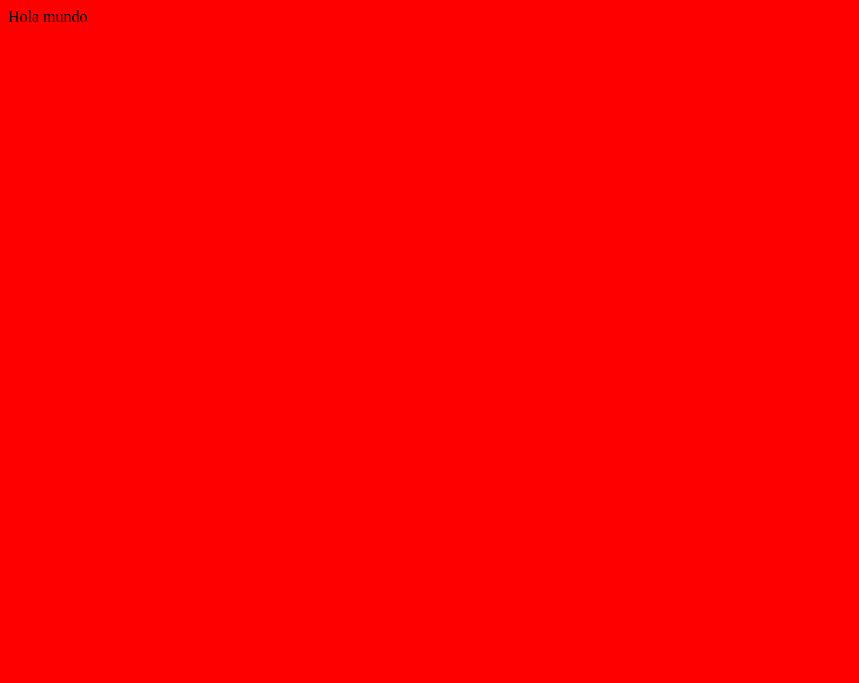
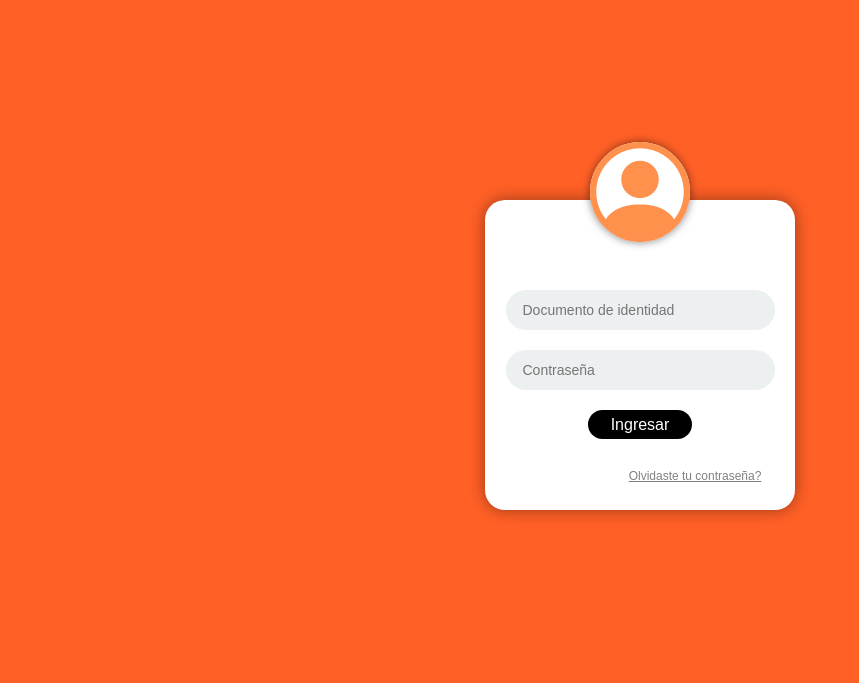
Before and after one commit to miguelparra2020/proyecto_final_ADSO, a plain HTML site: page index.html in a window 1280 px wide. Shown: the whole page, without its empty margins (0-859 px from the left). Drawn offline with Linux system fonts and the light colour scheme.

Commit message:
Cambios landpage

```diff
--- a/index.html
+++ b/index.html
@@ -1,13 +1,53 @@
 <!DOCTYPE html>
 <html lang="en">
+
 <head>
     <meta charset="UTF-8">
     <meta http-equiv="X-UA-Compatible" content="IE=edge">
     <meta name="viewport" content="width=device-width, initial-scale=1.0">
-    <link rel="stylesheet" href="style.css">
-    <title>Document</title>
+    <title>Iniciar sesion</title>
+    <link rel="stylesheet" type="text/css" href="./registrar.css" />
+    <link rel="stylesheet" href="https://cdnjs.cloudflare.com/ajax/libs/font-awesome/6.1.2/css/all.min.css"
+        integrity="sha512-1sCRPdkRXhBV2PBLUdRb4tMg1w2YPf37qatUFeS7zlBy7jJI8Lf4VHwWfZZfpXtYSLy85pkm9GaYVYMfw5BC1A=="
+        crossorigin="anonymous" referrerpolicy="no-referrer" />
+
+
 </head>
+
 <body>
-    Hola mundo
+    <div id="section_0"></div>
+    <div id="section_1">
+        <div id="inicio">
+            <div id="logo_user">
+                <svg xmlns="http://www.w3.org/2000/svg" width="100" height="100" fill="currentColor"
+                    class="bi bi-person-circle" viewBox="0 0 16 16" id="user">
+                    <path d="M11 6a3 3 0 1 1-6 0 3 3 0 0 1 6 0z" />
+                    <path fill-rule="evenodd"
+                        d="M0 8a8 8 0 1 1 16 0A8 8 0 0 1 0 8zm8-7a7 7 0 0 0-5.468 11.37C3.242 11.226 4.805 10 8 10s4.757 1.225 5.468 2.37A7 7 0 0 0 8 1z" />
+                </svg>
+            </div>
+        </div>
+
+        <div id="pantalla-ingreso">
+            <div class="centrar">
+                <div class="espacio">
+                    <input type="text" class="login-field" value="" placeholder="Documento de identidad"
+                        id="login-name">
+                    <label class="login-field-icon fui-user" for="login-name"></label>
+                </div>
+
+                <div class="espacio">
+                    <input type="password" class="login-field" value="" placeholder="Contraseña" id="login-pass">
+                    <label class="login-field-icon fui-lock" for="login-pass"></label>
+                </div>
+
+                <a class="ing" href="/Viasualizar_todo_adm/menu_adm.html">Ingresar</a>
+                <a class="olvidaste" href="./restablecer_contraseña.html">Olvidaste tu contraseña?</a>
+
+            </div>
+        </div>
+
+    </div>
 </body>
+
 </html>
--- /dev/null
+++ b/olvide.css
@@ -0,0 +1,119 @@
+*{
+    margin: 0;
+    padding: 0;
+    }
+
+    body {
+    font-family: Arial;
+    background-color: rgb(255, 96, 38);
+    }
+
+    #section_0{
+        width: 100%;
+        height: 25vh;
+
+    }
+
+    #section_1{
+        width: 100%;
+        height: 60vh;
+        position: relative;
+        display: flex;
+        flex-direction: column;
+        align-items: center;
+        justify-content: flex-start;
+
+    }
+    #inicio {
+        width: 100%;
+        height: 90px;
+        display: flex;
+        align-items: flex-end;
+        justify-content: center;
+        position: absolute;
+        top: -10%;
+
+    }
+    #user{
+        color: #FF914D;
+    }
+    #logo_user{
+        width: 100px;
+        height: 100px;
+        background-color: #FFF;
+        box-shadow: 0 0 8px 0 rgb(0,0,0,50%);
+        border-radius: 131px;
+    }
+    #pantalla-ingreso {
+        width: 270px;
+        height: 270px;
+        background-color: #FFF;
+        padding: 20px;
+        border-radius: 20px;
+        box-shadow: 0 0 16px 0 rgb(0,0,0,40%);
+    }
+
+    .centrar {
+        text-align: center;
+        position: relative;
+        margin-top: 50px;
+
+        }
+
+.espacio {
+     margin-bottom: 10px;
+}
+
+    #icono {
+        height: 30%;
+        width: 30%;
+        color: orange;
+    }
+
+            input {
+            background-color: #ECF0F1;
+            border: 2px solid transparent;
+            border-radius: 20px;
+            font-size: 14px;
+            font-weight: 200;
+            padding: 10px 0;
+            width: 250px;
+            transition: border .5s;
+            padding-left: 15px;
+
+            }
+
+            input:focus {
+            border: 2px solid orangered;
+            box-shadow: none;
+            }
+
+            .ing {
+                border: 2px solid transparent;
+                background: black;
+                color: #ffffff;
+                font-size: 16px;
+                line-height: 15px;
+                padding: 10px 0;
+                text-decoration: none;
+                text-shadow: none;
+                border-radius: 30px;
+                box-shadow: none;
+                transition: 0.25s;
+                display: block;
+                width: 200px;
+                margin: 0 auto;
+                margin-top: 30px;
+            }
+
+            .ing:hover {
+                background-color: #FF914D;
+            }
+
+            .olvidaste {
+                font-size: 12px;
+                color: grey;
+                display: block;
+                margin-top: 16px;
+                margin-right: 110px;
+            }
--- /dev/null
+++ b/registrar.css
@@ -0,0 +1,122 @@
+*{
+margin: 0;
+padding: 0;
+}
+
+body {
+font-family: Arial;
+background-color: rgb(255, 96, 38);
+}
+
+#section_0{
+    width: 100%;
+    height: 25vh;
+
+}
+
+#section_1{
+    width: 100%;
+    height: 60vh;
+    position: relative;
+    display: flex;
+    flex-direction: column;
+    align-items: center;
+    justify-content: flex-start;
+
+}
+#inicio {
+    width: 100%;
+    height: 90px;
+    display: flex;
+    align-items: flex-end;
+    justify-content: center;
+    position: absolute;
+    top: -10%;
+
+}
+#user{
+    color: #FF914D;
+}
+#logo_user{
+    width: 100px;
+    height: 100px;
+    background-color: #FFF;
+    box-shadow: 0 0 8px 0 rgb(0,0,0,50%);
+    border-radius: 131px;
+}
+#pantalla-ingreso {
+    width: 270px;
+    height: 270px;
+    background-color: #FFF;
+    padding: 20px;
+    border-radius: 20px;
+    box-shadow: 0 0 16px 0 rgb(0,0,0,40%);
+}
+
+.centrar {
+    text-align: center;
+    position: relative;
+    margin-top: 70px;
+
+    }
+
+    .espacio {
+        margin-bottom: 20px;
+        }
+
+#icono {
+    height: 30%;
+    width: 30%;
+    color: orange;
+}
+
+        input {
+        background-color: #ECF0F1;
+        border: 2px solid transparent;
+        border-radius: 20px;
+        font-size: 14px;
+        font-weight: 200;
+        padding: 10px 0;
+        width: 250px;
+        transition: border .5s;
+        padding-left: 15px;
+
+        }
+
+        input:focus {
+        border: 2px solid orangered;
+        box-shadow: none;
+        }
+
+.ing {
+    border: 2px solid transparent;
+    background: black;
+    color: #ffffff;
+    font-size: 16px;
+    line-height: 15px;
+    padding: 5px 0;
+    text-decoration: none;
+    text-shadow: none;
+    border-radius: 30px;
+    box-shadow: none;
+    transition: 0.25s;
+    display: block;
+    width: 100px;
+    margin: 0 auto;
+}
+
+.ing:hover {
+    background-color: #FF914D;
+}
+
+.olvidaste {
+    font-size: 12px;
+    color: grey;
+    display: block;
+    margin-top: 30px;
+    margin-left: 110px;
+}
+
+.olvidaste:hover{
+    color: rgb(0, 106, 148);
+}
```
Also changed, not shown: restablecer_contraseña.html (added, +65 -0 lines), temporal.html (added).
